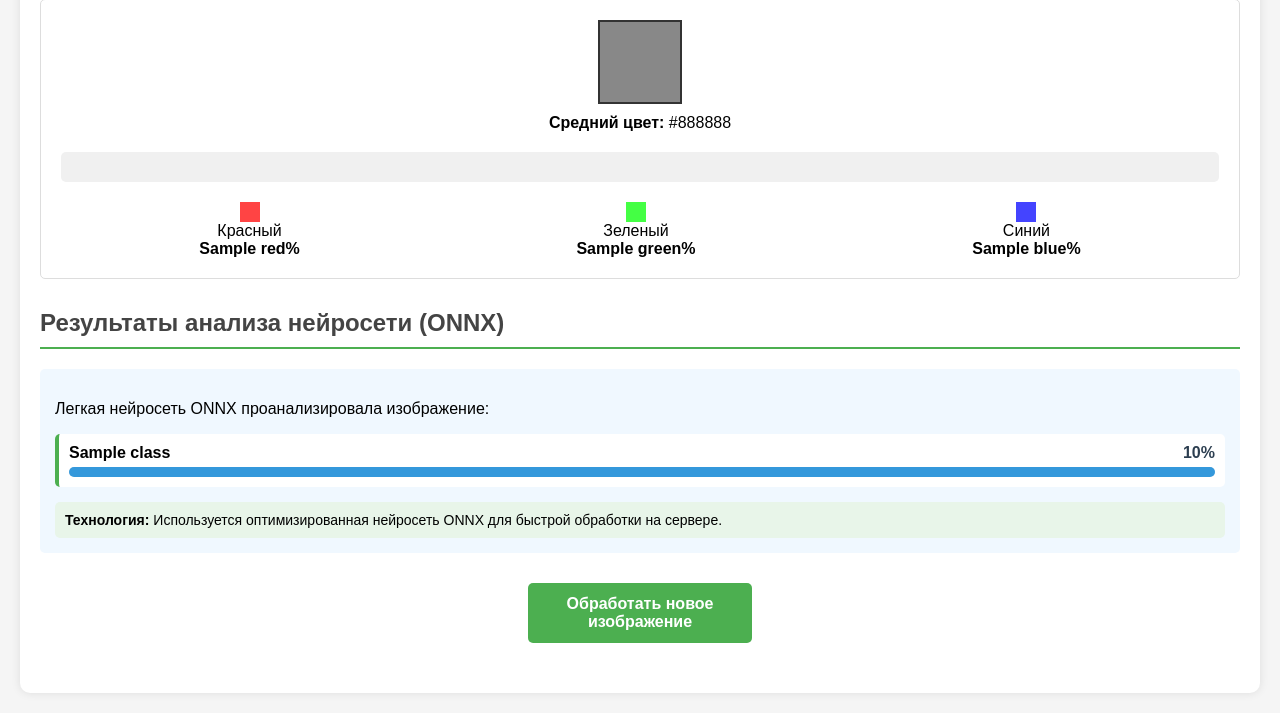
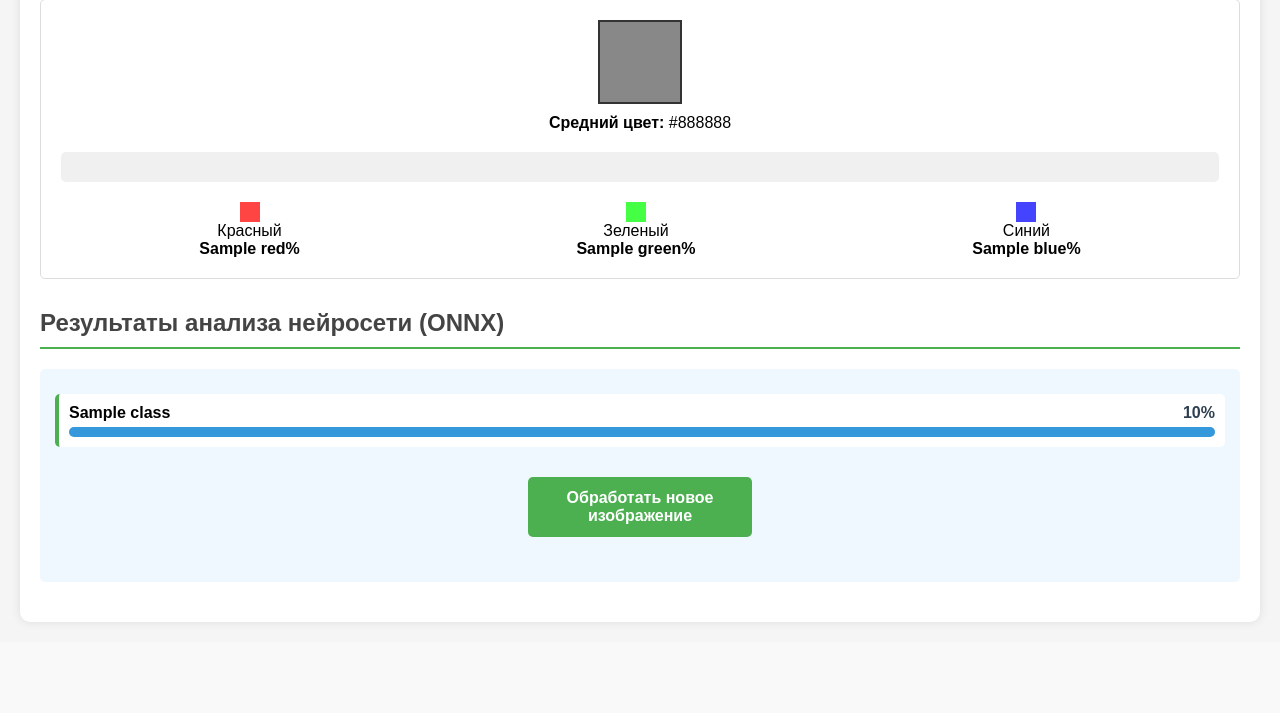
Before and after one commit to lehaaloha/newlab3, a Flask app: template lab3/templates/result.html in a window 1280 px wide. Shown: the part 779-1492 px from the top of the page. After the commit the page ends 1403 px from the top, so only its background shows below. Run offline with Flask 3, Linux system fonts and the light colour scheme; the template is opened without the code that fills it: most values are stand-ins (such as "Sample title", 1, 10 or a date in 2020); grey boxes marked "Sample" are stand-in pictures.

Commit message:
Update result.html

```diff
--- a/lab3/templates/result.html
+++ b/lab3/templates/result.html
@@ -180,7 +180,6 @@
         {% if classification_results %}
 <h2>Результаты анализа нейросети (ONNX)</h2>
 <div style="margin: 20px 0; padding: 15px; background: #f0f8ff; border-radius: 5px;">
-    <p>Легкая нейросеть ONNX проанализировала изображение:</p>
 
     {% for result in classification_results %}
     <div style="margin: 10px 0; padding: 10px; background: white; border-radius: 5px; border-left: 4px solid #4CAF50;">
@@ -194,10 +193,7 @@
     </div>
     {% endfor %}
 
-    <div style="margin-top: 15px; padding: 10px; background: #e8f5e9; border-radius: 5px; font-size: 14px;">
-        <strong>Технология:</strong> Используется оптимизированная нейросеть ONNX для быстрой обработки на сервере.
-    </div>
-</div>
+
 {% endif %}
 
         <a href="/" class="back-button">Обработать новое изображение</a>
```
